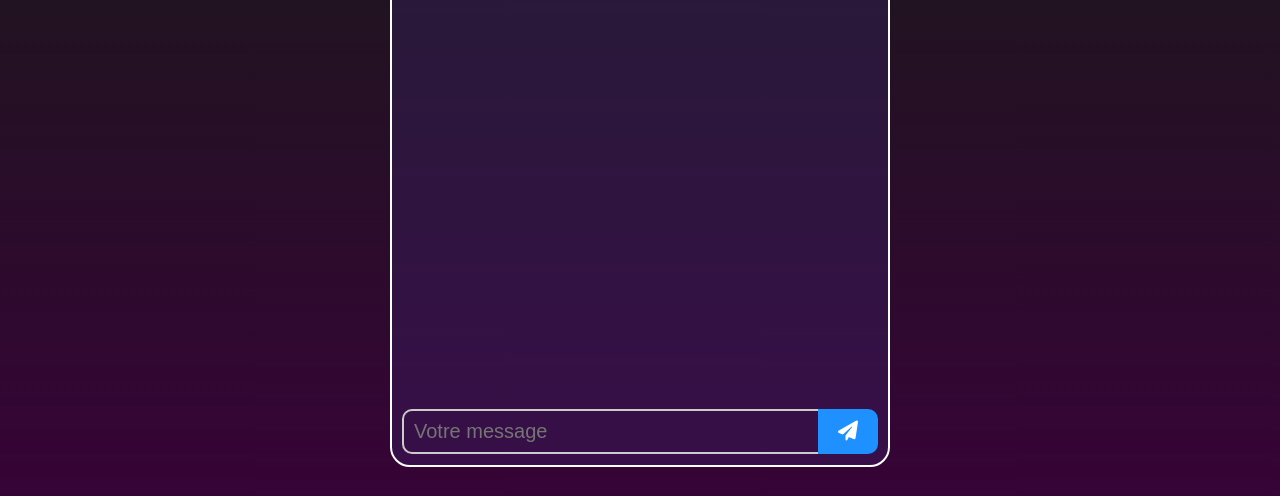
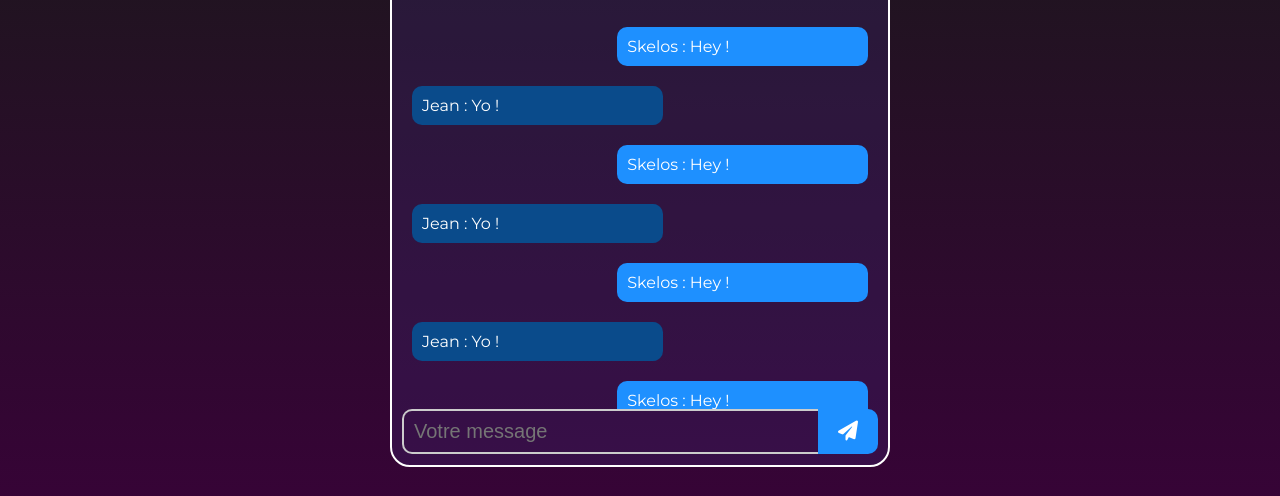
Before and after one commit to SkelosJS/chat-app, a website: page public/index.html in a window 1280 px wide. Shown: the part 194-690 px from the top of the page. Drawn offline with nearby package versions, Linux system fonts and the light colour scheme; no server answers.

Commit message:
style for message

```diff
--- a/public/index.html
+++ b/public/index.html
@@ -15,7 +15,36 @@
                 <h1>Chat App</h1>
             </div>
             <div class="chat-box-main">
-                <div class="messages"></div>
+                <div class="messages">
+                    <div class="message user-message">
+                        <p>Skelos : Hey !</p>
+                    </div>
+                    <div class="message received-message">
+                        <p>Jean : Yo !</p>
+                    </div>
+                    <div class="message user-message">
+                        <p>Skelos : Hey !</p>
+                    </div>
+                    <div class="message received-message">
+                        <p>Jean : Yo !</p>
+                    </div>
+                    <div class="message user-message">
+                        <p>Skelos : Hey !</p>
+                    </div>
+                    <div class="message received-message">
+                        <p>Jean : Yo !</p>
+                    </div>
+                    <div class="message user-message">
+                        <p>Skelos : Hey !</p>
+                    </div>
+                    <div class="message user-message">
+                        <p>Skelos : Hey !</p>
+                    </div>
+                    <div class="message user-message">
+                        <p>Skelos : Hey !</p>
+                    </div>
+
+                </div>
                 <form action="#" class="write-message">
                     <input type="text" name="message" id="message-input" placeholder="Votre message"/>
                     <button>
--- a/public/style.scss
+++ b/public/style.scss
@@ -70,6 +70,32 @@ html {
           }
         }
       }
+
+      .messages {
+        padding: 10px;
+        overflow-y: scroll;
+
+        &::-webkit-scrollbar {
+          display: none;
+        }
+
+        .message {
+          color: #fff;
+          padding: 10px;
+          border-radius: 10px;
+          margin: 20px 0px;
+          width: 55%;
+        }
+
+        .message.user-message {
+          background: dodgerblue;
+          margin-left: auto;
+        }
+
+        .message.received-message {
+          background: rgb(10, 75, 139);
+        }
+      }
     }
   }
 }
```
Also changed, not shown: public/main.css, 1 other file.
